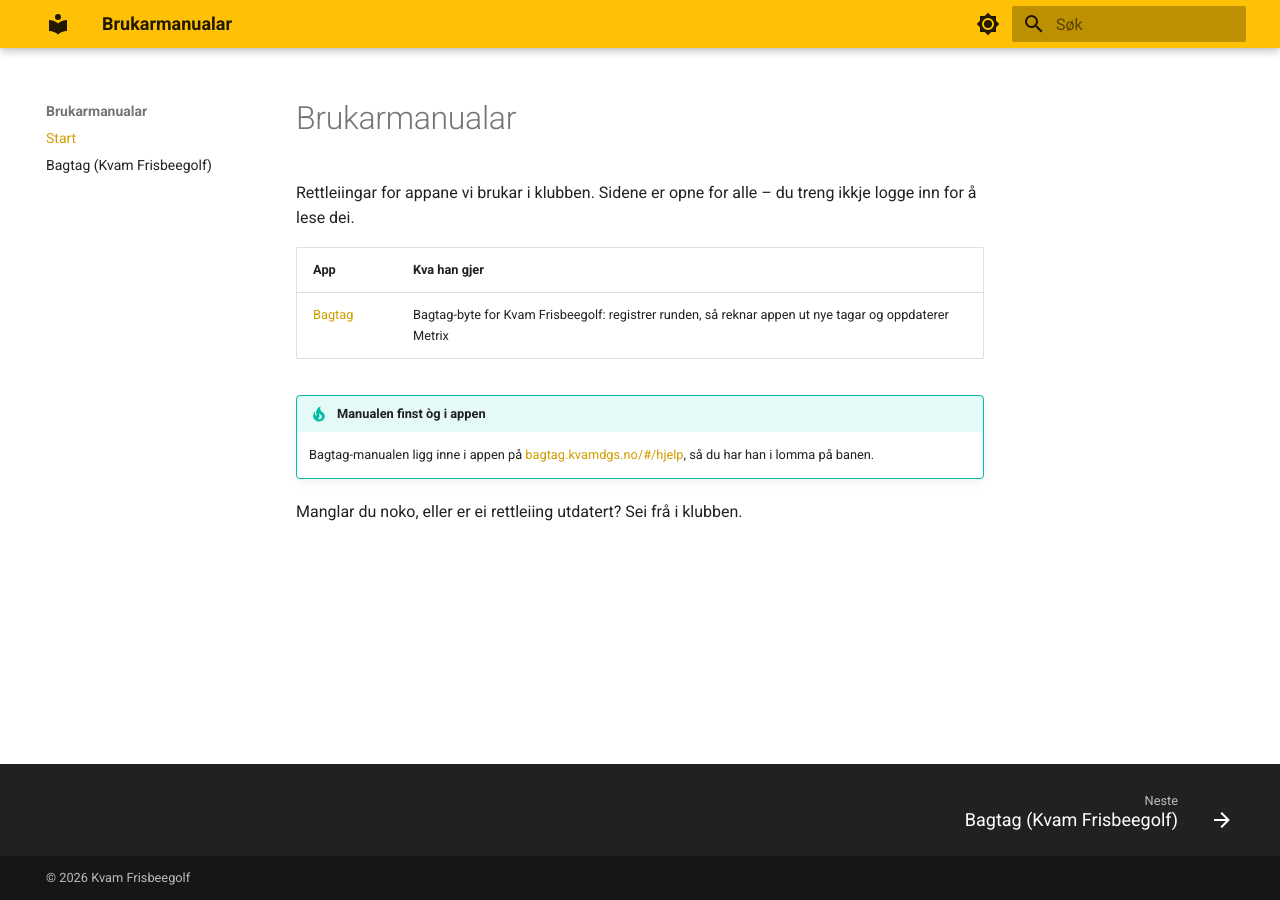
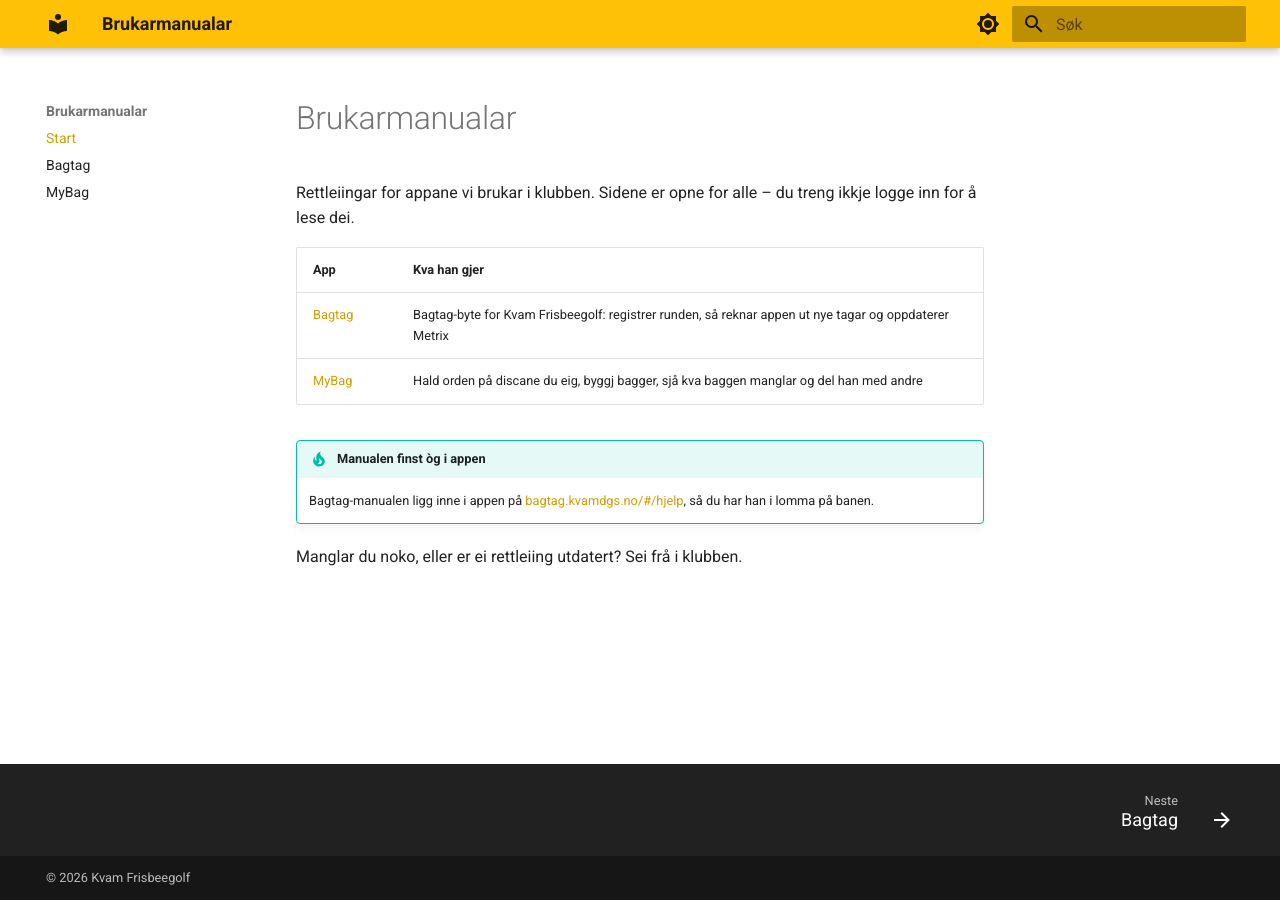
Before and after one commit to hanses89/manuals, an MkDocs documentation site: the page built from docs/index.md, in a window 1280 px wide. Built offline with MkDocs 1.6.1 and Material for MkDocs 9.7.7, drawn with Linux system fonts in a browser that asks for light colours.

Commit message:
MyBag inn i navigasjonen
Co-Authored-By: Claude Opus 5 (1M context) <noreply@anthropic.com>

```diff
--- a/docs/index.md
+++ b/docs/index.md
@@ -6,6 +6,7 @@ ikkje logge inn for å lese dei.
 | App | Kva han gjer |
 |---|---|
 | [Bagtag](bagtag.md) | Bagtag-byte for Kvam Frisbeegolf: registrer runden, så reknar appen ut nye tagar og oppdaterer Metrix |
+| [MyBag](bag.md) | Hald orden på discane du eig, byggj bagger, sjå kva baggen manglar og del han med andre |
 
 !!! tip "Manualen finst òg i appen"
     Bagtag-manualen ligg inne i appen på
--- a/mkdocs.yml
+++ b/mkdocs.yml
@@ -36,7 +36,8 @@ theme:
 
 nav:
   - Start: index.md
-  - Bagtag (Kvam Frisbeegolf): bagtag.md
+  - Bagtag: bagtag.md
+  - MyBag: bag.md
 
 markdown_extensions:
   - admonition
```
